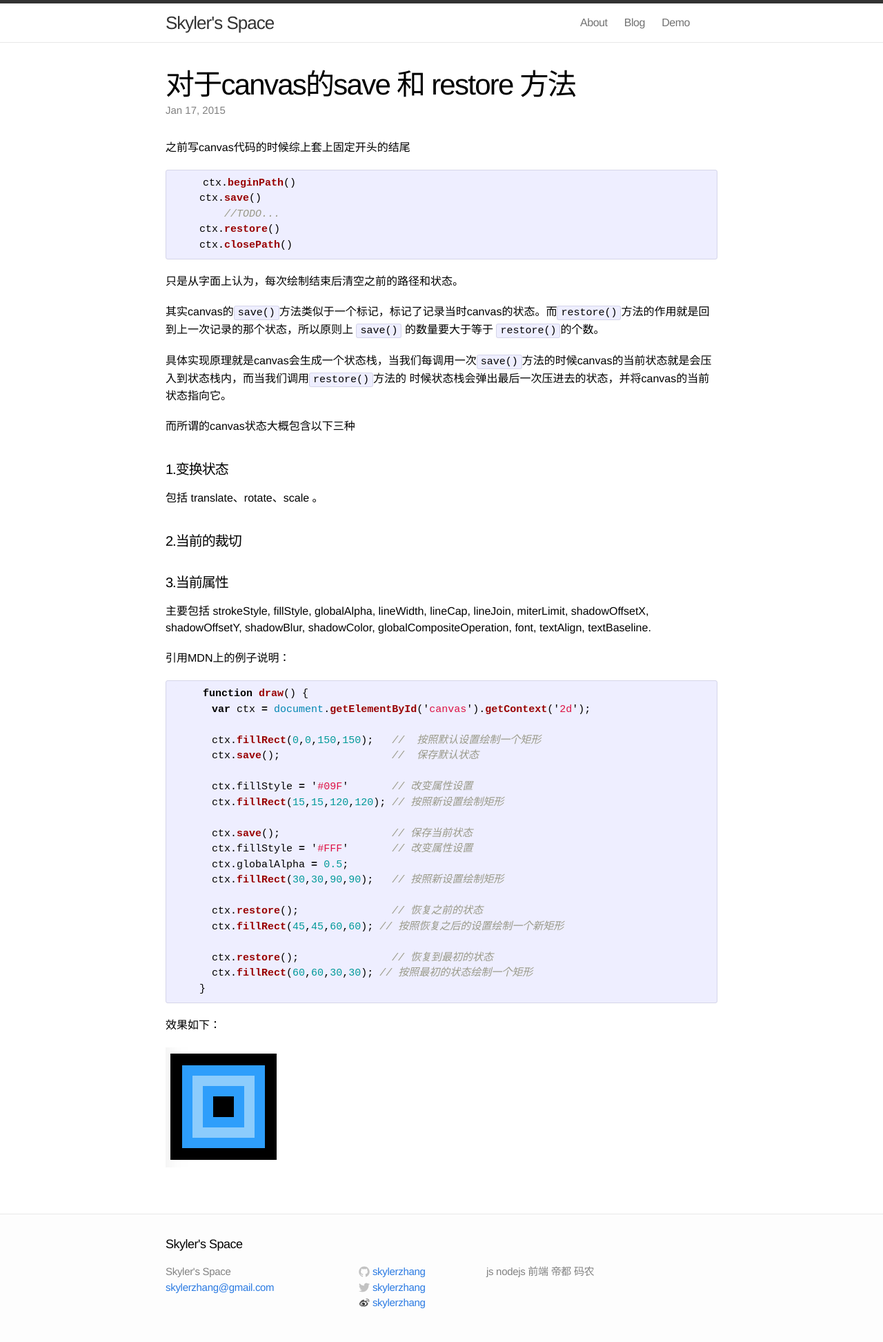
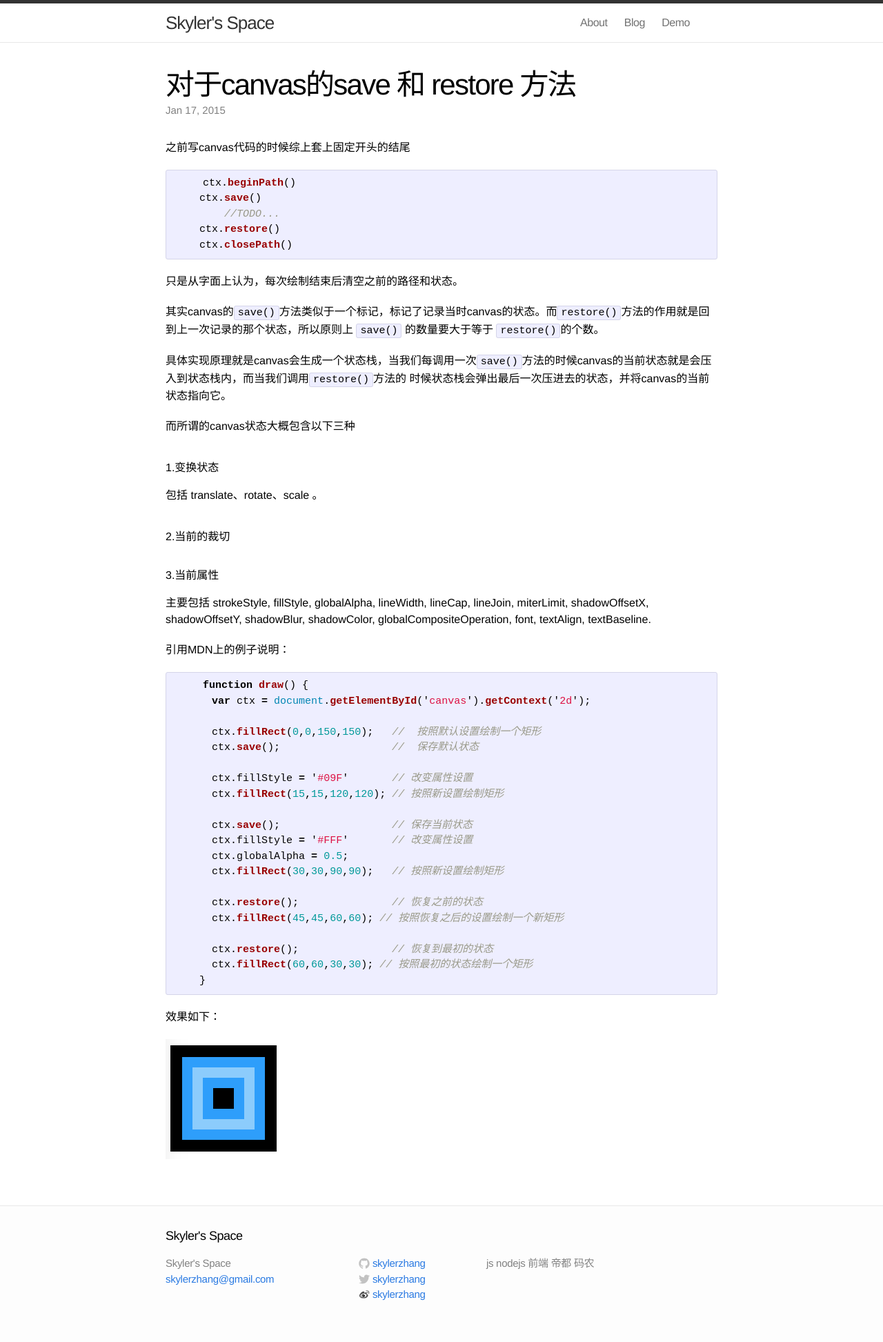
Before and after one commit to skylerzhang/skylerzhang.github.io, a Jekyll site: the page built from _posts/2015-01-17-canvas.markdown, in a window 1280 px wide. Shown: the whole page at 69% size. Built offline with Jekyll 4.4.1, drawn with Linux system fonts in a browser that asks for light colours; comment, search, counter and statistics services are not loaded.

Commit message:
update a blog

```diff
--- a/_posts/2015-01-17-canvas.markdown
+++ b/_posts/2015-01-17-canvas.markdown
@@ -25,10 +25,12 @@ categories: canvas
 
 而所谓的canvas状态大概包含以下三种
 
-####1.变换状态
+#####1.变换状态
 包括 translate、rotate、scale 。
-####2.当前的裁切
-####3.当前属性
+
+#####2.当前的裁切
+
+#####3.当前属性
 主要包括 strokeStyle, fillStyle, globalAlpha, lineWidth, lineCap, lineJoin, miterLimit, shadowOffsetX, shadowOffsetY, shadowBlur, shadowColor, globalCompositeOperation, font, textAlign, textBaseline.
 
 引用MDN上的例子说明：
```
